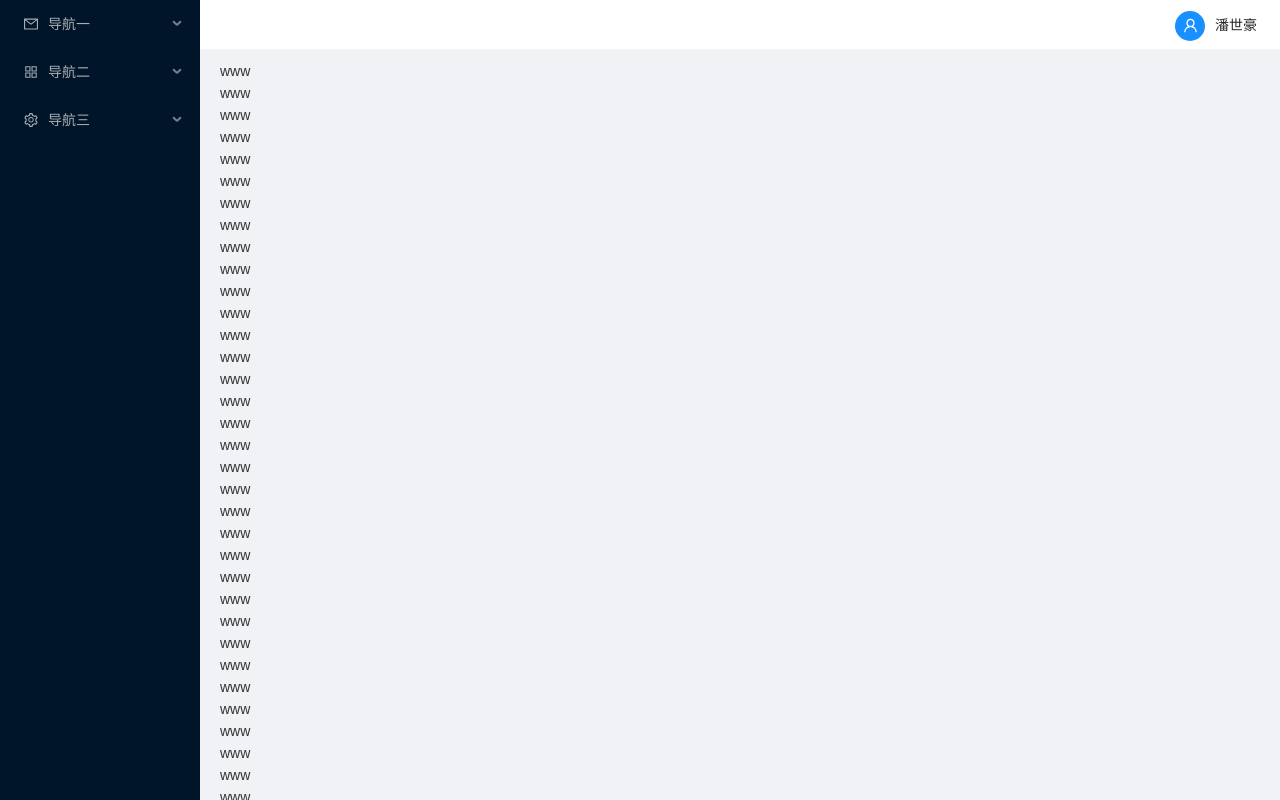
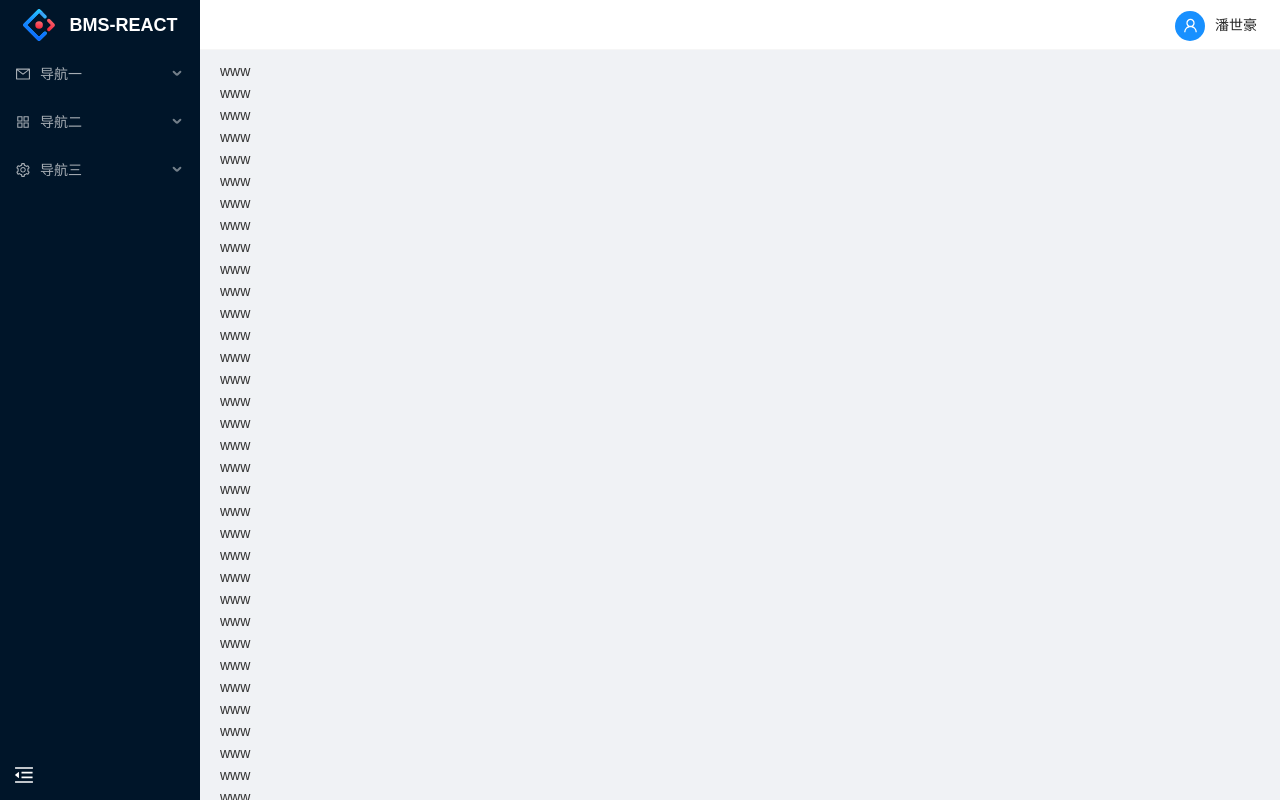
Before and after one commit to bibab0/bms_react, a React (Create React App) app: page / in a window 1280 px wide. Built offline with nearby package versions, Linux system fonts and the light colour scheme.

Commit message:
*侧边栏收缩展开功能

```diff
--- a/src/assets/css/antdreset.css
+++ b/src/assets/css/antdreset.css
@@ -1,23 +1,5 @@
-.ant-layout-sider {
-  height: 100vh;
-  overflow: auto;
-}
-/*滚动轴*/
-.ant-layout-sider::-webkit-scrollbar {
-  width: 0px;
-  height: 2px;
-}
-
 .ant-layout-content {
   padding: 10px 20px;
   height: calc(100vh - 50px);
   overflow: auto;
 }
-
-.ant-layout-header {
-  height: 50px;
-  line-height: 50px;
-  background: #ffffff;
-  border-bottom: 1px solid #f6f6f6;
-  padding: 0 20px;
-}
--- a/src/views/Layout/HeaderBar.css
+++ b/src/views/Layout/HeaderBar.css
@@ -1,6 +1,11 @@
 .headerBox {
   display: flex;
   flex-direction: row-reverse;
+  height: 50px;
+  line-height: 50px;
+  background: #ffffff;
+  border-bottom: 1px solid #f6f6f6;
+  padding: 0 20px;
 }
 .iconBox {
   width: 85px;
--- /dev/null
+++ b/src/views/Layout/SiderBar.css
@@ -0,0 +1,52 @@
+.menuBox {
+  width: 100%;
+  height: calc(100vh - 100px);
+  overflow: auto;
+}
+.menuBox .ant-menu-submenu-title {
+  width: 48px;
+  padding: 0 16px !important;
+}
+/*滚动轴*/
+.menuBox::-webkit-scrollbar {
+  width: 0px;
+  height: 2px;
+}
+.logoBox {
+  display: flex;
+  align-items: center;
+  justify-content: center;
+  height: 50px;
+  cursor: pointer;
+}
+.logoBox img {
+  width: 32px;
+  height: 32px;
+}
+.logoBox span {
+  color: #ffffff;
+  font-weight: 600;
+  font-size: 18px;
+  margin-left: 15px;
+  animation: fade-in;
+  animation-duration: 1s;
+}
+@keyframes fade-in {
+  0% {
+    opacity: 0;
+  }
+  100% {
+    opacity: 1;
+  }
+}
+.collapseBox {
+  height: 50px;
+  display: flex;
+  align-items: center;
+  cursor: pointer;
+  padding-left: 14px;
+}
+.collapseIcon {
+  font-size: 20px;
+  color: #ffffff;
+}
--- a/src/views/Layout/SiderBar.js
+++ b/src/views/Layout/SiderBar.js
@@ -1,16 +1,31 @@
 import React, { Component } from 'react';
 import { Layout, Menu } from 'antd';
-import { AppstoreOutlined, MailOutlined, SettingOutlined } from '@ant-design/icons';
+import { AppstoreOutlined, MailOutlined, SettingOutlined, MenuFoldOutlined, MenuUnfoldOutlined } from '@ant-design/icons';
+import './SiderBar.css';
+import reactLogo from '../../assets/images/reactLogo.svg';
 const { SubMenu } = Menu;
 const { Sider } = Layout;
 class SiderBar extends Component {
+    state = {
+        collapsed: false
+    };
+    toggleCollapsed = () => {
+        this.setState({
+            collapsed: !this.state.collapsed
+        })
+    }
     handleClick = e => {
         console.log('click ', e);
     };
     render() {
         return (
-            <Sider>
+            <Sider collapsed={this.state.collapsed} collapsedWidth="48">
+                <div className="logoBox">
+                    <img src={reactLogo} alt="logo" />
+                    {this.state.collapsed ? '' : <span>BMS-REACT</span>}
+                </div>
                 <Menu
+                    className="menuBox"
                     onClick={this.handleClick}
                     mode="inline"
                     theme="dark"
@@ -46,6 +61,9 @@ class SiderBar extends Component {
                         <Menu.Item>Option 12</Menu.Item>
                     </SubMenu>
                 </Menu>
+                <div className="collapseBox" onClick={this.toggleCollapsed}>
+                    {this.state.collapsed ? <MenuUnfoldOutlined className="collapseIcon" /> : <MenuFoldOutlined className="collapseIcon" />}
+                </div>
             </Sider>
         );
     }
```
Also changed, not shown: src/assets/images/reactLogo.svg (added).
